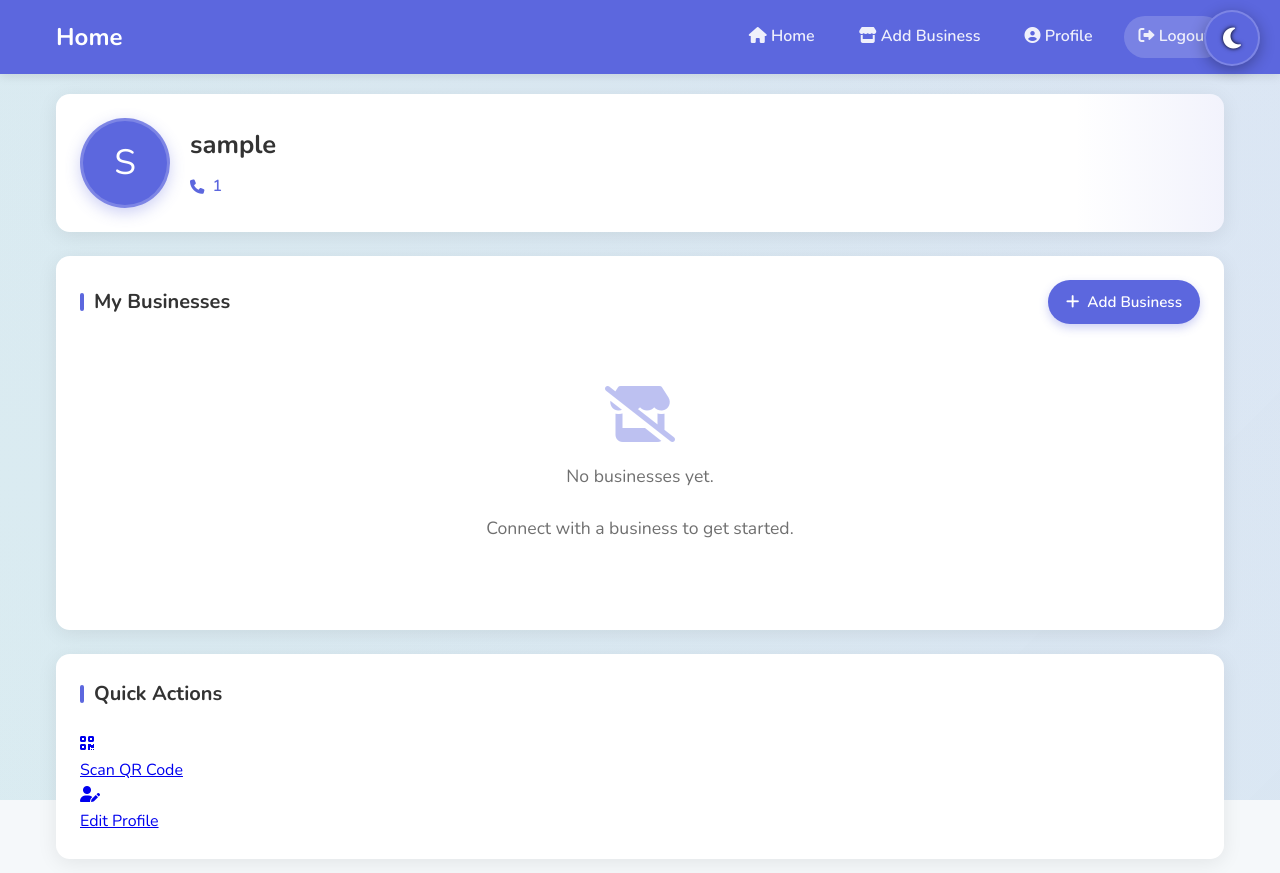
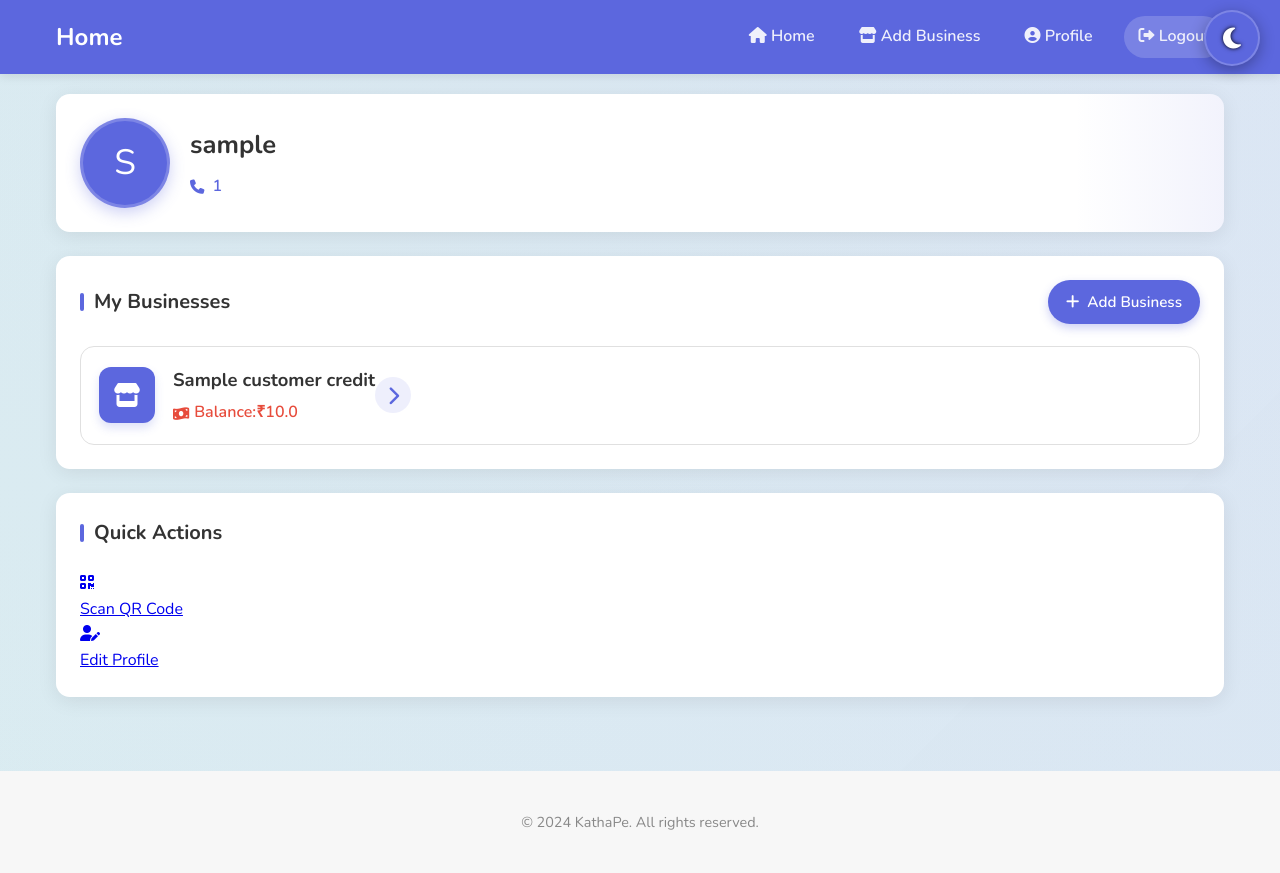
Before and after one commit to MadhavDGS/KathaPe-Customer, a Flask app: page /dashboard in a window 1280 px wide. Shown: the top 873 px of the page. After the commit the page ends 830 px from the top, so only its background shows below. Run offline with Flask 2, Linux system fonts and the light colour scheme; the visitor is signed in with stand-in values (Sample User, id 1); a database or web service that is not in the repository returns one stand-in record (values such as "Sample title"); data that the repository does not hold is empty; some libraries are stand-ins or nearby versions.

Commit message:
Fix customer-business relationship display and improve debug logging

```diff
--- a/app.py
+++ b/app.py
@@ -176,12 +176,14 @@
 def customer_dashboard():
     try:
         customer_id = safe_uuid(session.get('customer_id'))
+        print(f"DEBUG: Customer dashboard - customer_id from session: {customer_id}")
 
         # Get customer details
         customer_response = query_table('customers', filters=[('id', 'eq', customer_id)])
 
         if customer_response and customer_response.data:
             customer = customer_response.data[0]
+            print(f"DEBUG: Found customer in database: {customer.get('name', 'Unknown')}")
         else:
             # Create mock customer object from session data
             customer = {
@@ -189,6 +191,7 @@
                 'name': session.get('user_name', 'Your Name'),
                 'phone_number': session.get('phone_number', '0000000000')
             }
+            print(f"DEBUG: Using mock customer data: {customer['name']}")
 
         # Get customer's credit relationships with businesses
         credit_relationships = []
@@ -209,9 +212,13 @@
                 """, [customer_id])
 
                 credits_data = cursor.fetchall()
+                print(f"DEBUG: Found {len(credits_data)} credit relationships for customer {customer_id}")
                 for credit in credits_data:
+                    print(f"DEBUG: Credit relationship - Business: {credit['business_name']}, Balance: {credit['current_balance']}")
                     credit_relationships.append({
+                        'id': credit['business_id'],  # Template expects 'id' not 'business_id'
                         'business_id': credit['business_id'],
+                        'name': credit['business_name'],  # Template expects 'name' not 'business_name'
                         'business_name': credit['business_name'],
                         'current_balance': float(credit['current_balance']) if credit['current_balance'] else 0,
                         'updated_at': credit['updated_at']
@@ -253,6 +260,7 @@
         return render_template('customer/dashboard.html',
                              customer=customer,
                              summary=summary,
+                             businesses=credit_relationships,  # Pass as 'businesses' for template
                              credit_relationships=credit_relationships,
                              recent_transactions=recent_transactions)
 
--- a/templates/customer/dashboard.html
+++ b/templates/customer/dashboard.html
@@ -397,7 +397,7 @@
         <div class="businesses-list">
             {% if businesses %}
                 {% for business in businesses %}
-                    <a href="{{ url_for('customer_business_view', business_id=business.id) }}" class="business-card">
+                    <a href="{{ url_for('business_view', business_id=business.id) }}" class="business-card">
                         <div class="business-card-inner">
                             <div class="business-icon">
                                 <i class="fas fa-store"></i>
```
